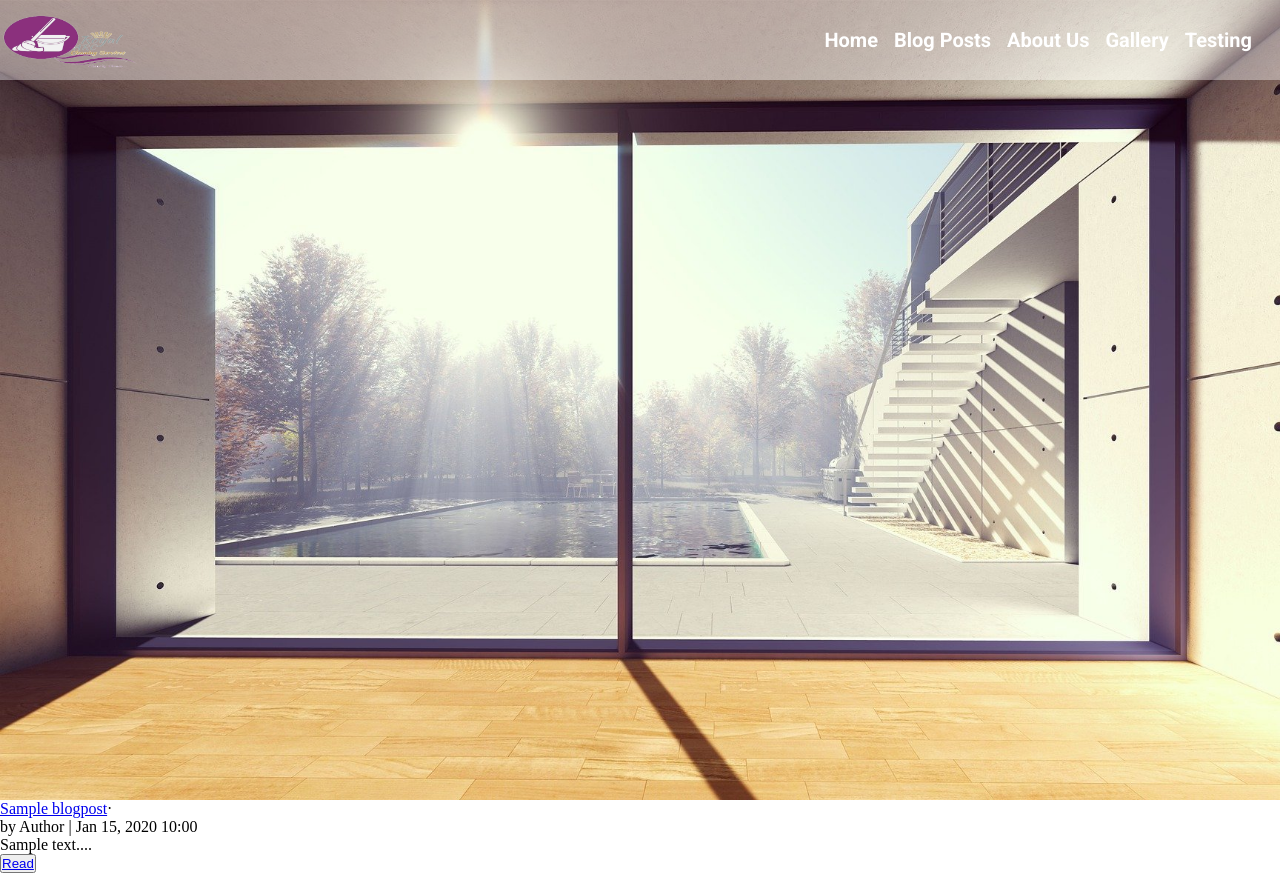
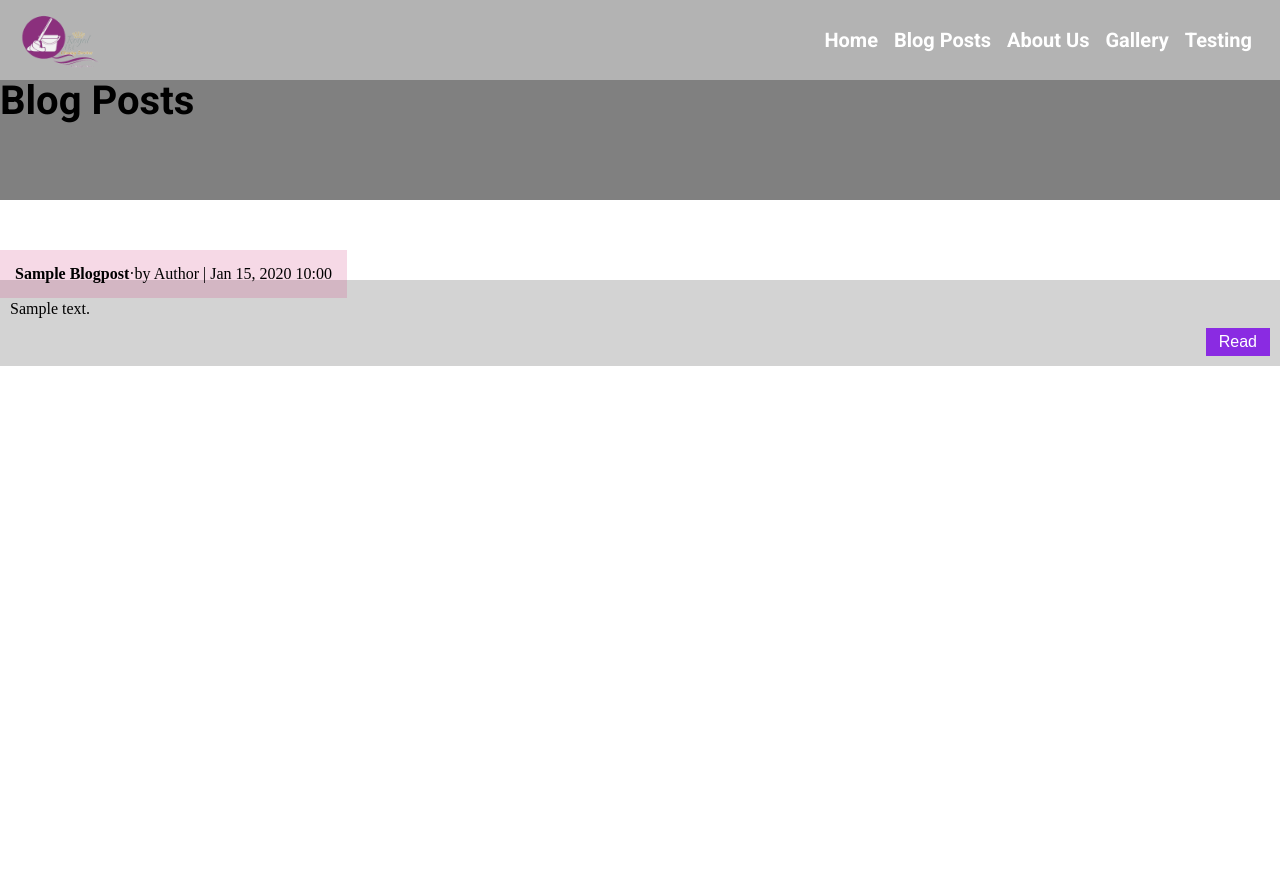
Before and after one commit to Glitch-bug/RoyalArcSite, a Django app: page /posts in a window 1280 px wide. After the commit the page ends 366 px from the top, so only its background shows below. Run offline with Django 3.2, Linux system fonts and the light colour scheme; tables that the repository leaves empty hold one stand-in row (values such as "Sample post").

Commit message:
Posts and others

```diff
--- a/RoyalSite/RoyalPages/models.py
+++ b/RoyalSite/RoyalPages/models.py
@@ -3,6 +3,7 @@ from django.db import models
 class BlogPost(models.Model):
     """An entry in a bloggers web journal"""
     title = models.CharField(max_length=200)
+    cover = models.ImageField(upload_to="RoyalSite/images/", null=True, blank=True)
     text = models.TextField()
     date_added = models.DateTimeField(auto_now_add=True)
     def __str__(self):
--- a/RoyalSite/RoyalPages/templates/RoyalPages/base.html
+++ b/RoyalSite/RoyalPages/templates/RoyalPages/base.html
@@ -6,17 +6,22 @@
     <title>Royal Arc</title>
     <link rel="stylesheet" type="text/css" href="{% static 'RoyalSite/css/base.css' %}">
     <link rel="shortcut icon" href="{% static 'RoyalSite/images/royal_logo_link.png' %}">
+    {% if home %}
+      <link rel="stylesheet" type="text/css" href="{% static 'RoyalSite/css/home.css' %}">
+    {% elif posts %}
+      <link rel="stylesheet" type="text/css" href="{% static 'RoyalSite/css/posts.css' %}">
+    {% endif %}
   </head>
   <body>
     <div class="wrapper">
       <nav class="navbar">
-        <img id="logo" src="{% static 'RoyalSite/images/logo.png' %}">
+        <img id="logo" src="{% static 'RoyalSite/images/royal.png' %}">
         <ul>
-          <li><a href="{% url 'RoyalPages:home' %}">Home</a></li>
-          <li><a href="{% url 'RoyalPages:posts' %}">Blog Posts</a></li>
-          <li><a href="{% url 'RoyalPages:about' %}">About Us</a></li>
-          <li><a href="#">Gallery</a></li>
-          <li><a href="#">Testing</a></li>
+          <li><a class="home" href="{% url 'RoyalPages:home' %}">Home</a></li>
+          <li><a class="posts" href="{% url 'RoyalPages:posts' %}">Blog Posts</a></li>
+          <li><a class="about" href="{% url 'RoyalPages:about' %}">About Us</a></li>
+          <li><a class="Gallery" href="#">Gallery</a></li>
+          <li><a class="Testing" href="#">Testing</a></li>
         </ul>
       </nav>
       {% block intro %}
--- a/RoyalSite/RoyalPages/templates/RoyalPages/home.html
+++ b/RoyalSite/RoyalPages/templates/RoyalPages/home.html
@@ -10,5 +10,6 @@
       We truly believe our lovely clients have reputations for quality service and well maintained buildings.
       The business case for clean and sanitary buildings is obvious, <b>get in touch with us today for a free quote.</b>
     </p>
+    <button>Contact Us</button>
   </div>
 {% endblock intro %}
--- a/RoyalSite/RoyalPages/templates/RoyalPages/posts.html
+++ b/RoyalSite/RoyalPages/templates/RoyalPages/posts.html
@@ -1,4 +1,11 @@
 {% extends 'RoyalPages/base.html' %}
+{% load static %}
+
+{% block intro %}
+  <section>
+    <h1>Blog Posts</h1>
+  </section>
+{% endblock intro %}
 
 {% block body %}
   <ul>
@@ -8,7 +15,8 @@
           <a href="{% url 'RoyalPages:blog' post.title %}">{{ post.title }}</a>&middot;
           <p> by Author | {{ post.date_added|date:'M d, Y H:i' }}</p>
         </div>
-        <p>{{ post.text }}...</p>
+        <div class="post-text">
+        <p>{{ post.text|linebreaks }}</p>
         <button><a href="{% url 'RoyalPages:blog' post.title %}">Read</a></button>
       </div>
     {% endfor %}
--- a/RoyalSite/RoyalPages/views.py
+++ b/RoyalSite/RoyalPages/views.py
@@ -15,10 +15,18 @@ def blog_post(request, title):
     return render(request, "RoyalPages/post.html", context)
 
 def extractor(array):
+    boolean = False
     for item in array:
+        item.title = item.title.title()
         item.text = item.text.split()
         item.text = item.text[:100]
+        print(len(item.text))
+        if len(item.text) == 100:
+            boolean = True
         item.text = ' '.join(item.text)
+        if boolean:
+            item.text+='...'
+            boolean = False
     return(array)
 
 def posts(request):
--- a/RoyalSite/RoyalSite/static/RoyalSite/css/base.css
+++ b/RoyalSite/RoyalSite/static/RoyalSite/css/base.css
@@ -4,28 +4,20 @@
     margin: 0;
 }
 
-
-.wrapper {
-    background-image: url("background.jpg");
-    background-size: cover;
-    height: 100vh;
-    display: flex;
-    align-items: flex-start;
-    display: flex;
-    flex-direction: column;
-
-}
+/* Header */
 
 .navbar {
     height: 80px;
     width: 100%;
-    background-color: rgba(255, 255, 255, 0.4);
+    background-color: rgba(255, 255, 255, 0.404);
+    position: fixed;
     display: flex;
     flex-direction: row;
-
 }
 
-
+img {
+    margin-left: 20px;
+}
 
 .navbar > ul{
     width: 100%;
@@ -46,33 +38,39 @@
     text-decoration: none;
     color: white;
     font-size: 20px;
+    width: 0;
     font-family: 'Roboto', sans-serif;
+    transition: 0.4s;
 }
+
 
 .navbar > ul > li > a:hover {
     border-bottom: 3px purple solid;
     color: rgba(248, 252, 52, 0.6);
+    width: 100%;
+
 }
 
-.content {
-    order: 2;
-    display: flex;
-    height: 100%;
-    width: 50%;
-    flex-direction: column;
-    justify-self: center;
-    align-self: center;
-    justify-content: center;
-    align-items: center;
-    color: rgb(119, 119, 114);
+/* Body */
+body {
+    background-color: white;
 }
 
-.content > h1 {
-    font-size: 70px;
-    font-weight: bold;
-    color: rgb(250, 253, 77);
+section {
+    background-color: grey;
+    height: 200px;
+    display: flex;
+    align-items: center;
 }
 
-.content > i {
-    font-size: 65px;
+section > h1 {
+    font-size: 40px;
+    font-family: 'Roboto', sans-serif;
 }
+
+section > img {
+    flex: 0;
+    float: right;
+    width: 190px;
+    height: 180px;
+}
--- /dev/null
+++ b/RoyalSite/RoyalSite/static/RoyalSite/css/posts.css
@@ -0,0 +1,59 @@
+
+
+
+.post {
+    margin: 20px 0px;
+    display: flex;
+    flex-direction: column;
+    padding: 0px;
+}
+
+.post-text > button {
+    align-self: flex-end;
+    background-color: blueviolet;
+    padding: 5px 13px;
+    border: none;
+    color: white;
+    margin: 10px;
+    transition: 0.5;
+
+}
+
+.post-text > button > a {
+    color: white;
+    font-size: medium;
+    text-decoration: none;
+}
+
+.post-text > button:hover {
+    background-color: purple;
+}
+
+.post-info {
+    display:flex;
+    flex-direction: row;
+    margin: 10px 10px 2px 0px;
+    padding: 15px;
+    position: relative;
+    top: 20px;
+    background-color: rgba(211, 65, 128, 0.2);
+    width: max-content;
+}
+
+.post-info > a {
+    color: black;
+    font-weight: bold;
+    text-decoration: none;
+}
+
+.post-text > p {
+    text-align: justify;
+    margin: 0px 10px 0px 10px;
+}
+
+.post-text {
+    background-color: lightgrey;
+    display: flex;
+    flex-direction: column;
+    padding-top: 20px;
+}
```
Also changed, not shown: RoyalSite/RoyalSite/static/RoyalSite/css/home.css (added, +61 -0 lines), RoyalSite/RoyalPages/migrations/0002_auto_20210625_0222.py (added), RoyalSite/RoyalSite/static/RoyalSite/css/post.css (added), RoyalSite/RoyalSite/static/RoyalSite/images/bucket.png (added), RoyalSite/RoyalSite/static/RoyalSite/images/royal.png (added).
